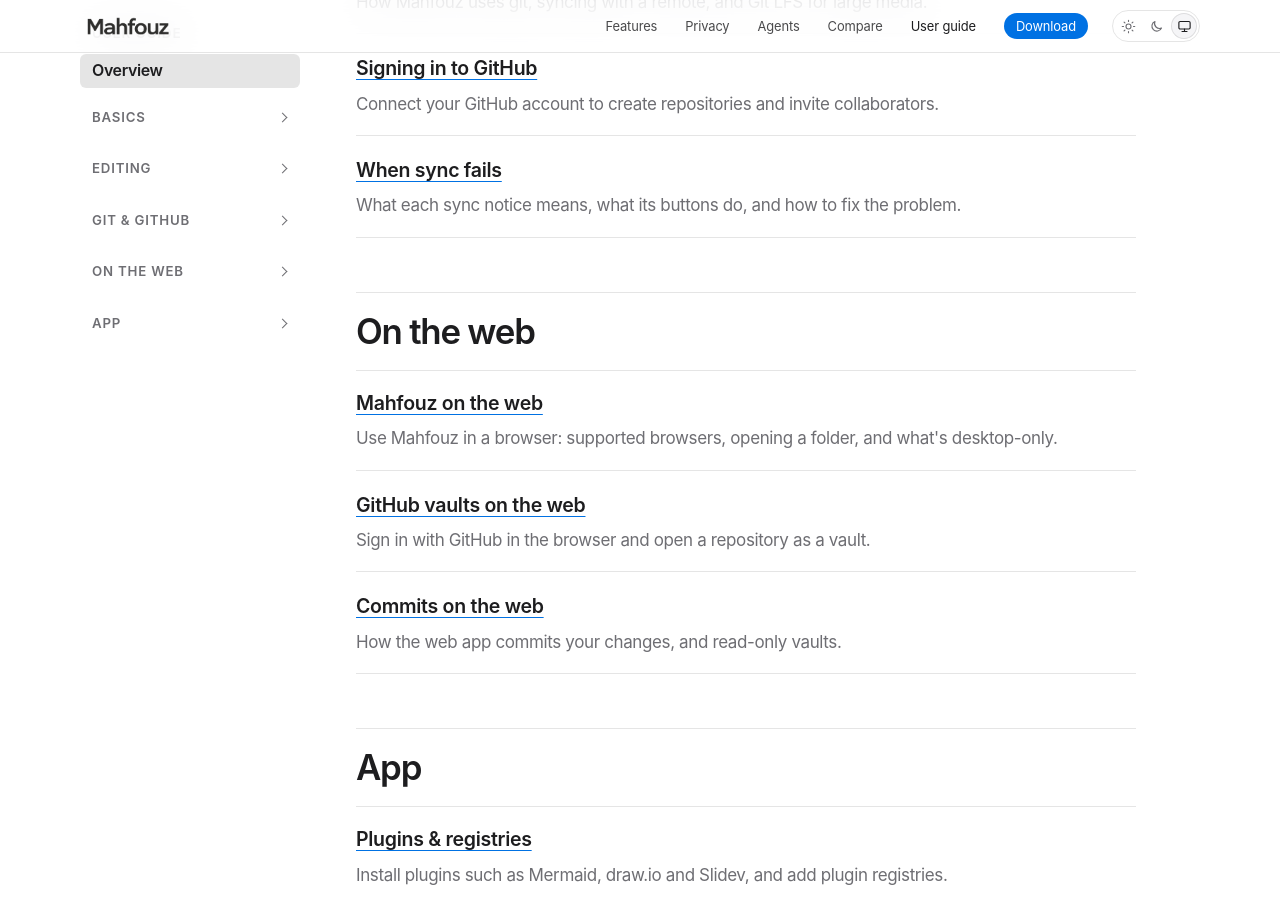
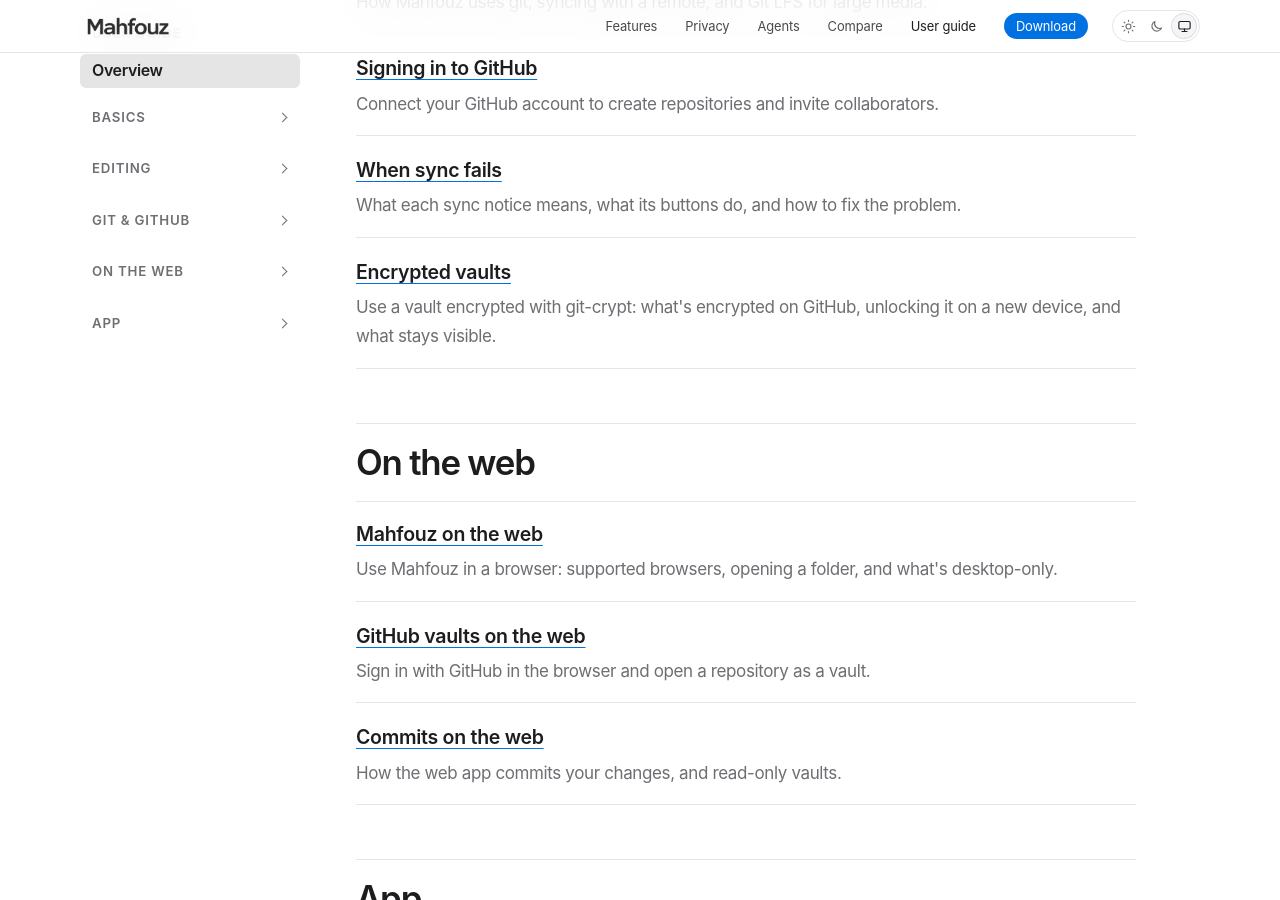
Before and after one commit to mahfouz-app/docs, a Jekyll site: the page built from guide/index.md, in a window 1280 px wide and 900 px high, scrolled down 3147 px. Built offline with Jekyll 4.4.1, drawn with Linux system fonts in a browser that asks for light colours; part of the change alters nothing that is shown.

Commit message:
docs: add encrypted vaults (git-crypt) guide page
Co-Authored-By: Claude Opus 5.5 <noreply@anthropic.com>

````diff
--- a/_data/guide.yml
+++ b/_data/guide.yml
@@ -70,6 +70,9 @@
     - slug: when-sync-fails
       title: "When sync fails"
       description: "What each sync notice means, what its buttons do, and how to fix the problem."
+    - slug: encryption
+      title: "Encrypted vaults"
+      description: "Use a vault encrypted with git-crypt: what's encrypted on GitHub, unlocking it on a new device, and what stays visible."
 - group: "On the web"
   pages:
     - slug: web
--- /dev/null
+++ b/guide/encryption.md
@@ -0,0 +1,82 @@
+---
+layout: guide
+title: "Encrypted vaults"
+description: "Use a vault encrypted with git-crypt: what's encrypted on GitHub, unlocking it on a new device, and what stays visible."
+permalink: /guide/encryption/
+---
+
+Mahfouz works with vaults encrypted with
+[git-crypt](https://github.com/AGWA/git-crypt). On GitHub, the files are
+stored encrypted. On your computer, once the vault is unlocked, they're
+plain Markdown, and Mahfouz reads and edits them like any other vault.
+
+The desktop app reads, merges and commits through git-crypt. Everything it
+writes to the repository stays encrypted on GitHub, including the notes you
+fix in the Merge tab after a conflict and the versions you bring back from
+[history or the Trash](/guide/history/).
+
+## What stays visible on GitHub
+
+git-crypt encrypts what's inside your files, not everything about them.
+Anyone who can see the repository can still see:
+
+- **File and folder names.** In Mahfouz these come from note titles, so a
+  note's title can be read from its file name.
+- **Commit messages**, such as `Deleted: <title>`.
+- **When files changed**, and how often.
+
+If a title is private, give the note a title that isn't.
+
+## Setting up encryption
+
+Mahfouz doesn't set up git-crypt for you yet. Use git-crypt's own commands
+in a terminal in the vault folder: `git-crypt init` to start encrypting,
+then `git-crypt add-gpg-user` to give each person's GPG key access. Its
+[README](https://github.com/AGWA/git-crypt#readme) covers the steps,
+including which files to encrypt in `.gitattributes`.
+
+## A locked vault
+
+When a vault uses git-crypt and this device can't decrypt it, the vault is
+locked. That happens when git-crypt isn't set up in this copy of the
+repository (a fresh clone, for example), or its key is missing.
+
+A locked vault shows **This vault is encrypted** in the Sidebar. Until it's
+unlocked, Mahfouz doesn't index its notes, commit, pull or push, and won't
+write its files, so nothing encrypted is ever saved over or sent as
+plain text.
+
+### Unlocking a vault
+
+Open a terminal in the vault folder and run one of these:
+
+- `git-crypt unlock`, if your GPG key has been added to the repository.
+- `git-crypt unlock /path/to/keyfile`, if you were given a key file.
+
+Then return to Mahfouz. It notices the next time the window gets focus or
+the vault syncs, and rebuilds the vault from its files.
+
+On a Mac or Linux, git-crypt saves the command you ran it with in the
+vault's git settings, and git runs that command each time it reads or
+writes an encrypted file. If you ran a bare `git-crypt unlock`, Mahfouz has
+to find `git-crypt` on its own path, and an app started from the Dock or
+Finder doesn't see Homebrew's `/opt/homebrew/bin`. To avoid that, unlock
+with the full path, which git-crypt saves instead:
+
+```sh
+"$(command -v git-crypt)" unlock
+```
+
+Add the key file's path after `unlock` if you use one. If the vault is
+already unlocked, run this again (with no uncommitted changes) to save the
+full path.
+
+## On the web
+
+Mahfouz on the web can't decrypt git-crypt vaults. Opening one shows
+**This vault is encrypted with git-crypt. Mahfouz on the web can't decrypt
+it, so its notes can't be read or changed here. Open it in Mahfouz for
+desktop.**
+
+When you [open a GitHub repository](/guide/web-github/#opening-a-github-repository),
+the picker marks encrypted repositories **Encrypted · desktop only**.
--- a/guide/git.md
+++ b/guide/git.md
@@ -77,6 +77,8 @@ Vault Settings → **Vault** section:
   the `gh` CLI, your OS keychain, whatever `git push`/`pull` from a
   terminal in that folder already uses. Mahfouz never stores or sees a token.
 - If a sync fails, see [When sync fails](/guide/when-sync-fails/).
+- To keep a vault's contents encrypted on GitHub, see
+  [Encrypted vaults](/guide/encryption/).
 - The icon in each vault's Sidebar header shows its current sync state
   (see [The vault icon](#the-vault-icon)).
 
--- a/guide/web-github.md
+++ b/guide/web-github.md
@@ -39,6 +39,8 @@ On first run (in the bar above the welcome page), or from Open Vault, click
    approve the installation first, Mahfouz says so; click **Check again**
    once they have.
 2. Pick the repository. Don't see it? **Manage repository access** adds it.
+   A repository encrypted with git-crypt is marked **Encrypted · desktop
+   only**: the web can't decrypt it (see [Encrypted vaults](/guide/encryption/)).
 3. Mahfouz shows the repository's size (GitHub's estimate). Above 250 MB it
    warns that the clone may take a long time and fill that much of the
    browser's storage. Click **Clone** and keep the tab open until it ends: a
````
